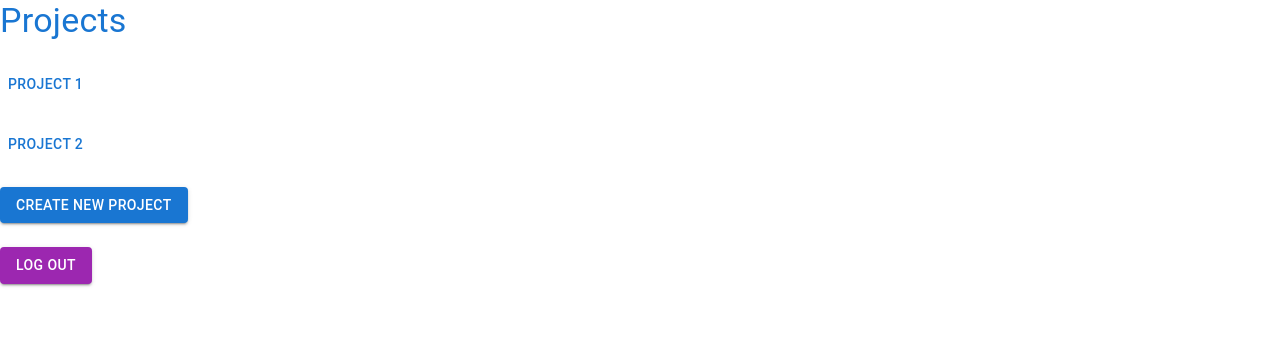
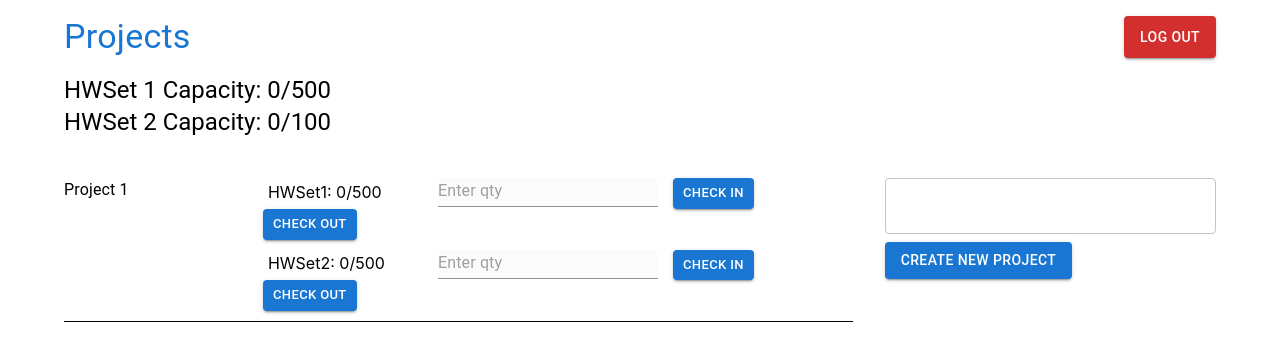
Before and after one commit to IssacMinC/A-Group-For-461L, a React (Create React App) app in the folder teamproject/: page /projects in a window 1280 px wide. Shown: the top 352 px of the page. Built offline with nearby package versions, Linux system fonts and the light colour scheme.

Commit message:
added project page

```diff
--- /dev/null
+++ b/teamproject/src/components/hwset/hwset.css
@@ -0,0 +1,21 @@
+.tf{
+    background-color:rgb(251, 251, 251);
+    border-radius:5px;
+}
+.space-text{
+    padding-left:10px;
+    padding-right:10px;
+}
+.space-cap{
+    width:150px;
+    padding-left:10px;
+    padding-right:10px;
+    display:inline-block;
+}
+.space-small{
+    padding-left:5px;
+    padding-right:5px;
+}
+.HWsep{
+    padding-bottom:10px;
+}
--- /dev/null
+++ b/teamproject/src/components/hwset/hwset.js
@@ -0,0 +1,42 @@
+import React, {useState} from "react"
+import TextField from '@mui/material/TextField'
+import { Button } from "@mui/material"
+import './hwset.css'
+
+function HWSet(props){
+
+    const [ava, setAva] = useState(parseInt(props.ava))
+    const [textVal, setTextVal] = useState(0)
+
+    function textOnChange(e){
+        const num = parseInt(e.target.value)
+        setTextVal(num)
+    }
+
+    function checkIn(){
+
+    }
+
+    function checkOut(){
+
+    }
+
+    return(
+        <div className={'HWsep ' + props.hwset}>
+                <div className='space-cap'>
+                    {props.hwset}: {ava}/{props.max}
+                </div>
+                <span className='space-text'>
+                    <TextField onChange={textOnChange} className='tf' variant='standard' size='small' placeholder='Enter qty'/>
+                </span>
+                <span className='space-small'>
+                    <Button variant='contained' size='small' onClick={checkIn}>Check in</Button>
+                </span>
+                <span className='space-small'>
+                    <Button variant='contained' size='small' onClick={checkOut}>Check out</Button>
+                </span>
+        </div>
+    )
+}
+
+export default HWSet
--- /dev/null
+++ b/teamproject/src/components/project/project.js
@@ -0,0 +1,31 @@
+import React from 'react';
+import HWSet from '../hwset/hwset'
+import Box from '@mui/material/Box';
+import Typography from '@mui/material/Typography';
+
+function Project(props){
+
+    const cap1 = props.cap1
+    const cap2 = props.cap1
+    const ava1 = props.ava1
+    const ava2 = props.ava2
+
+    const sxProps = {
+        display:'flex',
+        marginTop:1,
+        borderBottom:1,
+        width:1
+    }
+
+    return(
+        <Box sx={sxProps}className='project flex-container'>
+            <Typography sx={{width:1/4}} className='name' noWrap>{props.name}</Typography>
+            <Box className='hw'>
+                <HWSet hwset='HWSet1' ava={ava1} max={cap1}></HWSet>
+                <HWSet hwset='HWSet2' ava={ava2} max={cap2}></HWSet>
+            </Box>
+        </Box>
+    )
+}
+
+export default Project
--- /dev/null
+++ b/teamproject/src/components/projects/projects.js
@@ -0,0 +1,36 @@
+import React, {useState} from 'react';
+import List from '@mui/material/List'
+import { Box } from '@mui/system';
+import Project from '../project/project';
+
+
+function Projects(props){
+
+    console.log(props)
+    const [ava1, setAva1] = useState(props.ava1)
+    const [ava2, setAva2] = useState(props.ava2)
+
+    const hwProps = {
+        cap1:props.cap1,
+        cap2:props.cap2,
+        ava1:ava1,
+        ava2:ava2,
+    }
+
+    const rows = props.projectList.map(p => <Box><Project {...p} {...hwProps}/></Box>)
+    const sxProps = {
+        alignItems: 'center',
+        width:9/10
+    }
+
+    return(
+        <Box sx={sxProps}>
+            <List>
+                {rows}
+            </List>
+        </Box>
+
+    );
+}
+
+export default Projects
--- a/teamproject/src/pages/ProjectMgmtPage.js
+++ b/teamproject/src/pages/ProjectMgmtPage.js
@@ -1,11 +1,13 @@
-import React from "react";
-import Stack from '@mui/material/Stack';
+import React, {useState} from "react";
 import Button from '@mui/material/Button';
 import Typography from '@mui/material/Typography';
 import Box from '@mui/material/Box';
+import { useNavigate } from 'react-router-dom';
+import Container from '@mui/material/Container';
+import TextField from '@mui/material/TextField';
 
-import { useNavigate } from 'react-router-dom';
 
+import Projects from "../components/projects/projects";
 
 export default function ProjectMgmtPage() {
 
@@ -15,29 +17,96 @@ export default function ProjectMgmtPage() {
     navigate("/");
   }
 
+
+  const projectProps1 = {
+    name:"Project 1",
+  }
+
+  const [projList, setList] = useState([projectProps1])
+  const [projName, setName] = useState()
+
+  const cap1 = 500
+  const cap2 = 100
+  const [ava1, setAva1] = useState(0)
+  const [ava2, setAva2] = useState(0)
+
+  const projectsProps = {
+    cap1:cap1,
+    cap2:cap2,
+    ava1:ava1,
+    ava2:ava2
+  }
+
+  const createNew = () =>{
+    const newProps = {
+      name:projName
+    }
+    setList([...projList, newProps])
+  }
+
+  const updateName = (e) =>{
+    setName(e.target.value)
+  }
+
+
+
   return (
-    <Stack spacing={3} direction="column" alignItems="flex-start" >
-        <Typography
+    <Container>
+
+      <Box sx={{display:'flex',
+        flexDirection:'row',
+        marginTop:2}}>
+          <Typography
               component="h1"
               variant="h4"
               color="primary"
               noWrap
               sx={{ flexGrow: 1 }}
             >
-              Projects
+            Projects
+          </Typography>
+
+          <Button variant="contained" color="error" onClick={logOut}>
+            Log Out
+          </Button>
+        </Box>
+        <Box sx={{marginTop:2}}>
+          <Typography
+                component="h1"
+                variant="h5"
+                noWrap
+                sx={{ flexGrow: 1 }}
+              >
+              HWSet 1 Capacity: {ava1}/{cap1}
             </Typography>
-        <Button variant="text" color="primary">
-            Project 1
-        </Button>
-        <Button variant="text" color="primary">
-            Project 2
-        </Button>
-        <Button variant="contained" color="primary">
-            Create New Project
-        </Button>
-        <Button variant="contained" color="secondary" onClick={logOut}>
-            Log Out
-        </Button>
-    </Stack>
+            <Typography
+                component="h1"
+                variant="h5"
+                noWrap
+                sx={{ flexGrow: 1 }}
+              >
+              HWSet 2 Capacity: {ava2}/{cap2}
+            </Typography>
+        </Box>
+        <Box sx={{display: 'flex',
+          flexDirection: 'row',
+          gap:4,
+          marginTop:3}}>
+          <Projects projectList={projList} {...projectsProps}/>
+          <Box>
+            <TextField
+                  value={projName}
+                  onChange={updateName}
+                  margin="normal"
+                  required
+                  fullWidth/>
+            <Button variant="contained" color="primary" onClick={createNew}>
+              Create New Project
+            </Button>
+          </Box>
+        </Box>
+
+
+    </Container>
   );
 }
```
